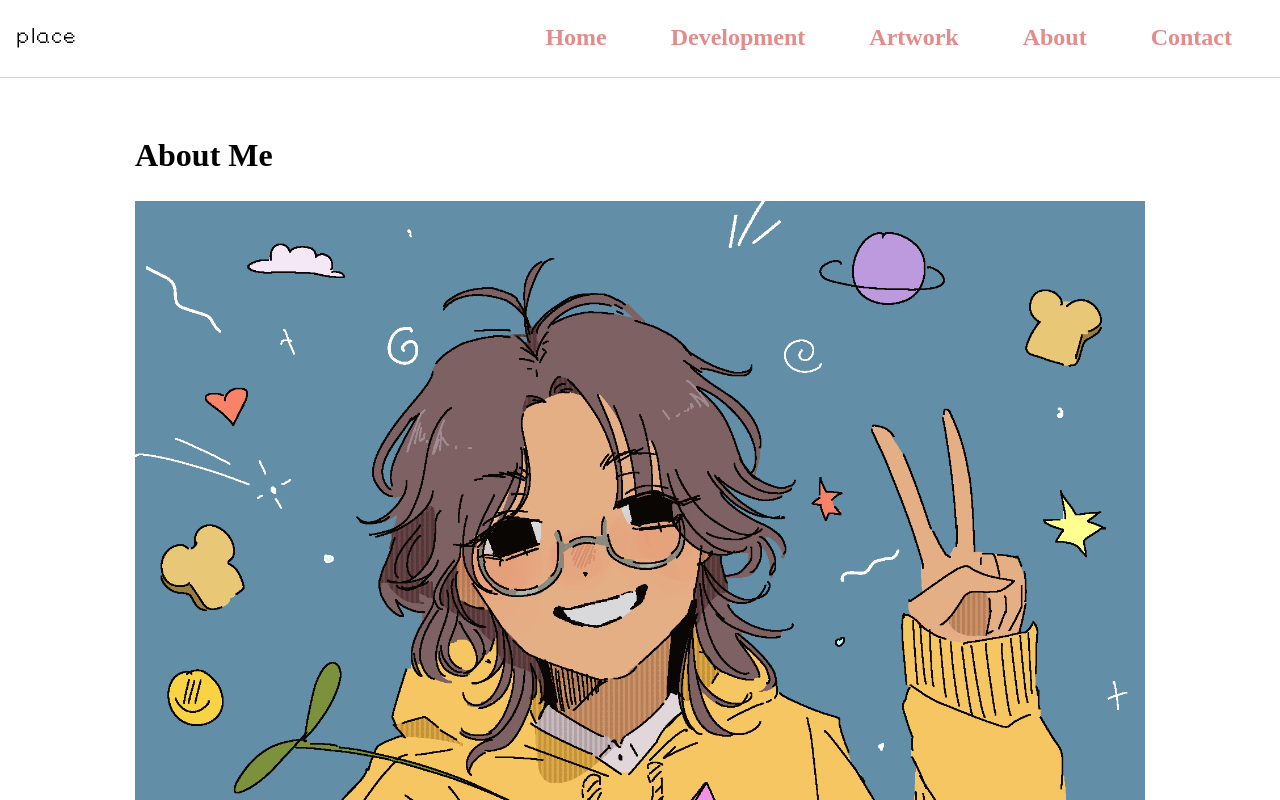
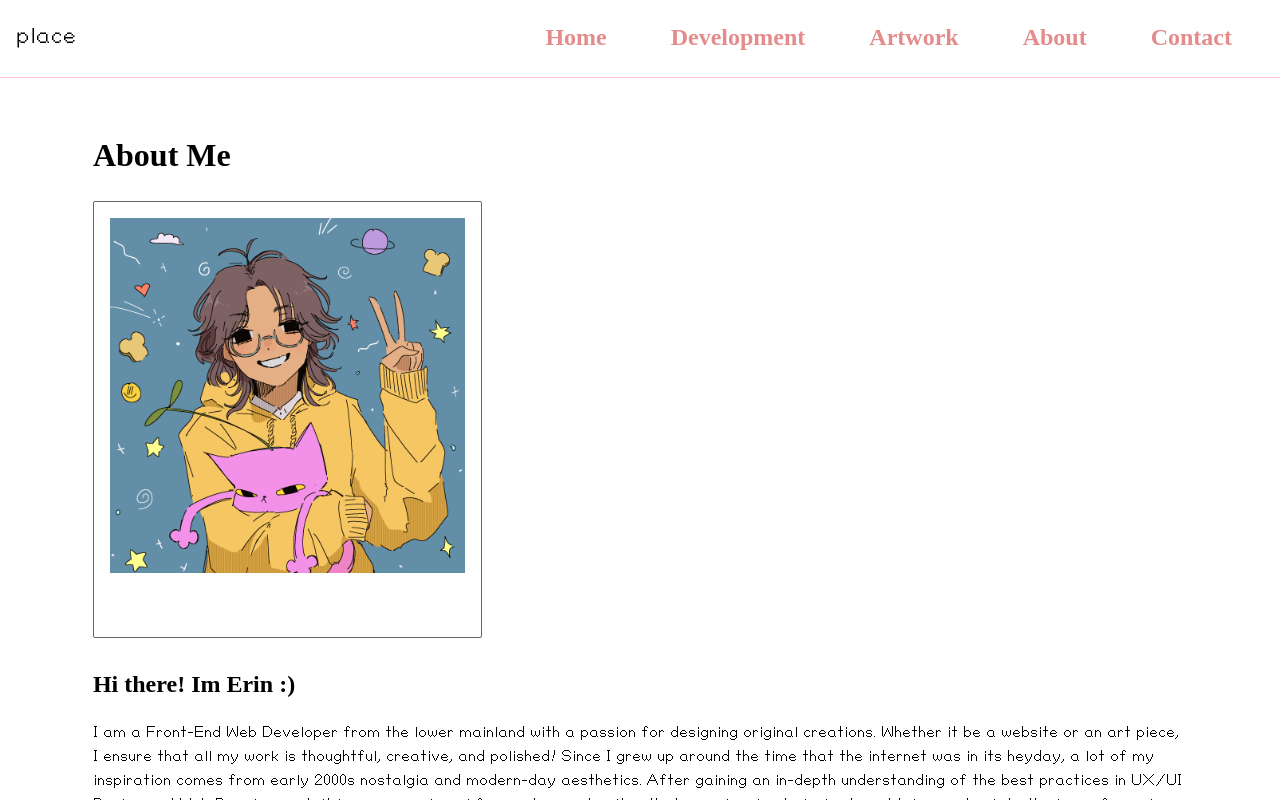
Before and after one commit to erindavid03/portfolio-site, a React (Create React App) app: page /about in a window 1280 px wide. Shown: the top 800 px of the page. Built offline with nearby package versions, Linux system fonts and the light colour scheme.

Commit message:
style about hero image and wrap page intro in div

```diff
--- a/src/components/pages/AboutPage.js
+++ b/src/components/pages/AboutPage.js
@@ -7,12 +7,17 @@ function AboutPage() {
     <div className='about'>
       <section>
         <h1>About Me</h1>
-        <img src={HeroImage} alt="an image of a girl holding a cat" />
-        <h2>Hi there! Im Erin {':)'}</h2>
-        <p>I am a Front-End Web Developer from the lower mainland with a passion for designing original creations. Whether it be a website or an art piece, I ensure that all my work is thoughtful, creative, and polished!
-          Since I grew up around the time that the internet was in its heyday, a lot of my inspiration comes from early 2000s nostalgia and modern-day aesthetics. After gaining an in-depth understanding of the best practices in UX/UI Design and Web Development, it is a personal goal for me to create sites that are pleasing to look at, and take you back to the joys of growing up with the internet!
-          When I am not around my computer, I enjoy doodling away in my sketchbooks while spinning my favourite records from my collection! Either that or I’m plotting my next plan for world domination with my army of burnt toast {'>:D'}
-        </p>
+        <div className='page-intro'>
+          <img src={HeroImage} alt="an image of a girl holding a cat" />
+          <div>
+            <h2>Hi there! Im Erin {':)'}</h2>
+            <p>I am a Front-End Web Developer from the lower mainland with a passion for designing original creations. Whether it be a website or an art piece, I ensure that all my work is thoughtful, creative, and polished!
+              Since I grew up around the time that the internet was in its heyday, a lot of my inspiration comes from early 2000s nostalgia and modern-day aesthetics.
+              After gaining an in-depth understanding of the best practices in UX/UI Design and Web Development, it is a personal goal for me to create sites that are pleasing to look at, and take you back to the joys of growing up with the internet!
+              When I am not around my computer, I enjoy doodling away in my sketchbooks while spinning my favourite records from my collection! Either that or I’m plotting my next plan for world domination with my army of burnt toast {'>:D'}
+            </p>
+          </div>
+        </div>
       </section>
 
       <section>
--- a/src/styles/components/pages/_aboutPage.scss
+++ b/src/styles/components/pages/_aboutPage.scss
@@ -2,6 +2,19 @@
 @use '../../base/mixins' as *;
 
 .about{
+    img{
+        max-width: 355px;
+        object-fit: cover;
+        border: 1px solid #656565;
+        border-radius: 2px;
+        padding: 1rem 1rem 4rem;
+        margin: 0 auto;
+    }
+
+    .page-intro{
+
+    }
+
     section:nth-child(2) {
         padding-top: 1rem;
 
```
